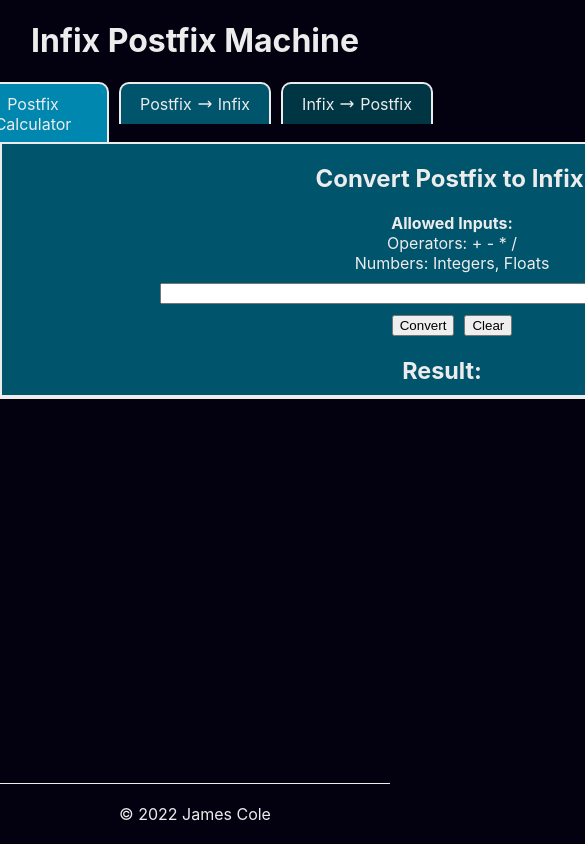
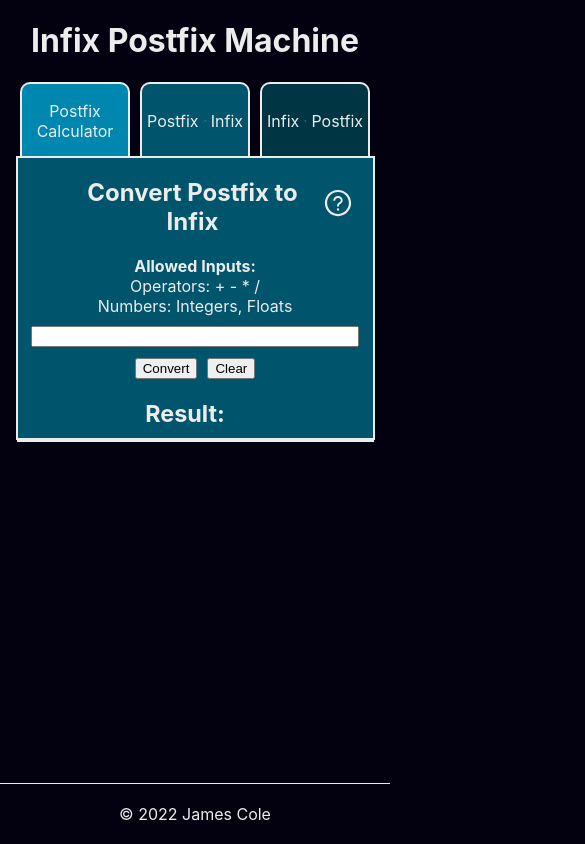
Before and after one commit to jcole099/infixpostfixmachine, a React (Create React App) app: page /postfix2infix in a window 390 px wide. Shown: the top 844 px of the page, 585 px wide, since content can reach past the window. Built offline with nearby package versions, Linux system fonts and the light colour scheme.

Commit message:
added media queries

```diff
--- a/src/App.css
+++ b/src/App.css
@@ -402,3 +402,52 @@
 .font8 {
   font-size: 8px;
 }
+
+@media (max-width: 936px) {
+  .mainform {
+    width: 600px;
+  }
+  .steps1 {
+    width: 600px;
+  }
+  .StepElement {
+    width: 550px;
+  }
+  .flowCharts img {
+    height: 400px;
+    margin-left: 0px;
+  }
+}
+
+@media (max-width: 620px) {
+  .mainform {
+    width: 355px;
+  }
+  .steps1 {
+    width: 355px;
+  }
+  .StepElement {
+    width: 350px;
+    flex-direction: column;
+
+  }
+  .textInformation {
+    width: 330px;
+    margin-left: 0px;
+    align-items: center;
+  }
+  #userInput {
+    width: 90%;
+  }
+  .btn {
+    width: 6rem;
+    height: 4rem;
+    padding: 5px;
+  }
+  .flowCharts {
+    display: none;
+  }
+  .about {
+    margin-bottom: 30px;
+  }
+}
--- a/src/pages/About.js
+++ b/src/pages/About.js
@@ -30,15 +30,41 @@
 				<h2>About</h2>
 				<p>The Infix Postfix Machine essentially does three main functions:</p>
 				<ul>
-          <li><b>Postfix Calculation</b> - Receives a postfix expression and performs a calculation.</li>
-          <li><b>Postfix Conversion</b> - Receives a postfix expression and converts that to the equivalent infix expression.</li>
-          <li><b>Infix Conversion</b> - Receives an infix expression and converts that to the equivalent postfix expression.</li>
+					<li>
+						<b>Postfix Calculation</b> - Receives a postfix expression and
+						performs a calculation.
+					</li>
+					<li>
+						<b>Postfix Conversion</b> - Receives a postfix expression and
+						converts that to the equivalent infix expression.
+					</li>
+					<li>
+						<b>Infix Conversion</b> - Receives an infix expression and converts
+						that to the equivalent postfix expression.
+					</li>
 				</ul>
-        <p>In addition to performing these calculations and conversions, the Infix Postfix Machine also performs a step-by-step breakdown of each component of the process. This functionality is meant to serve as a learning aid.</p>
-        <p>The Infix Postfix Machine does have some limitations. These limitations are listed on each of the function's pages. For example, the postfix calculator can only handle the following operators: +, -, *, and /. Additionally, the postfix calculation rounds to the ninth decimal place. Please see each function's page for more details on input limitations.</p>
-        <p>The three functions use what is called "The Stack Method" to perform the calculations and conversions. I must give credit to Instructor Stephen Redfield and Instructor Eric Vogel at Oregon State University for introducing these concepts/methods to me.</p>
+				<p>
+					In addition to performing these calculations and conversions, the
+					Infix Postfix Machine also performs a step-by-step breakdown of each
+					component of the process. This functionality is meant to serve as a
+					learning aid.
+				</p>
+				<p>
+					The Infix Postfix Machine does have some limitations. These
+					limitations are listed on each of the function's pages. For example,
+					the postfix calculator can only handle the following operators: +, -,
+					*, and /. Additionally, the postfix calculation rounds to the ninth
+					decimal place. Please see each function's page for more details on
+					input limitations.
+				</p>
+				<p>
+					The three functions use what is called "The Stack Method" to perform
+					the calculations and conversions. I must give credit to Instructor
+					Stephen Redfield and Instructor Eric Vogel at Oregon State University
+					for introducing these concepts/methods to me.
+				</p>
 
-        <h4 className='techUsed'>Technologies used:</h4>
+				<h4 className="techUsed">Technologies used:</h4>
 				<ul>
 					<li>Javascript</li>
 					<li>React JS</li>
@@ -49,7 +75,8 @@
 					<li>Visual Studio Code</li>
 					<li>GIMP Image Editor</li>
 				</ul>
-        <h4 className='techUsed'>Flowcharts:</h4>
+				<div className="flowCharts">
+					<h4 className="techUsed">Flowcharts:</h4>
 					<p>Postfix Calculation</p>
 					<img src={postfixCalcImg} alt="Postfix calculation flowchart"></img>
 					<p>Postfix to Infix Conversion</p>
@@ -58,6 +85,7 @@
 					<img src={infixConImg} alt="Infix conversion flowchart"></img>
 				</div>
 			</div>
+		</div>
 	);
 }
 
```
Also changed, not shown: package.json (+4 -3 lines). Lines whose indentation alone changed are shown as unchanged.
